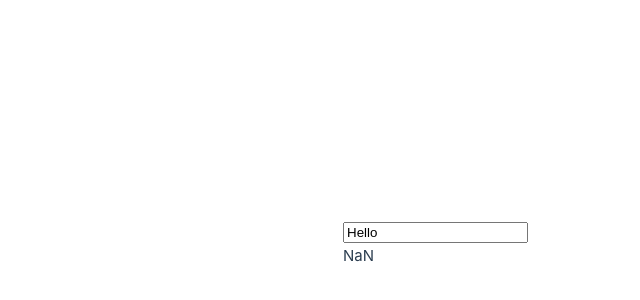
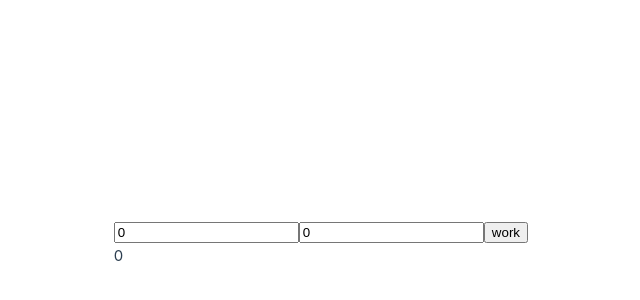
Before and after one commit to SebrianFoxy/ABC_Vue, a Vue app: page / in a window 1280 px wide. Shown: the part 156-456 px from the top of the page, without its empty margins (112-752 px from the left). Built offline with nearby package versions, Linux system fonts and the light colour scheme.

Commit message:
Задание44

```diff
--- a/src/App.vue
+++ b/src/App.vue
@@ -1,7 +1,9 @@
 <template>
 	<div>
-    <input v-model="message">
-	  <p>{{ message*message }}</p>
+	  <input v-model="num1">
+    <input v-model="num2">
+	  <button v-on:click="calc">work</button>
+    <p>{{ res }}</p>
 	</div>
 </template>
 
@@ -9,13 +11,15 @@
   export default{
     data(){
       return{
-        message: 'Hello',
+        num1: 0,
+        num2: 0,
+		    res: 0,
       }
     },
     methods: {
-      setDone: function(){
-        this.styles.done = !this.styles.done
-      }
+      calc: function() {
+		    this.res = parseInt(this.num1) + parseInt(this.num2)
+	  }
     },
     computed:{
 
```
